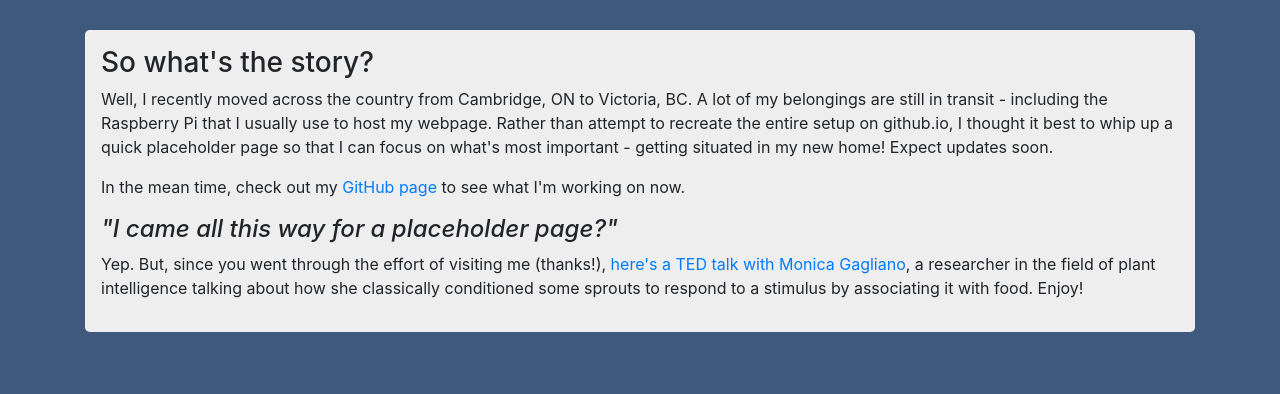
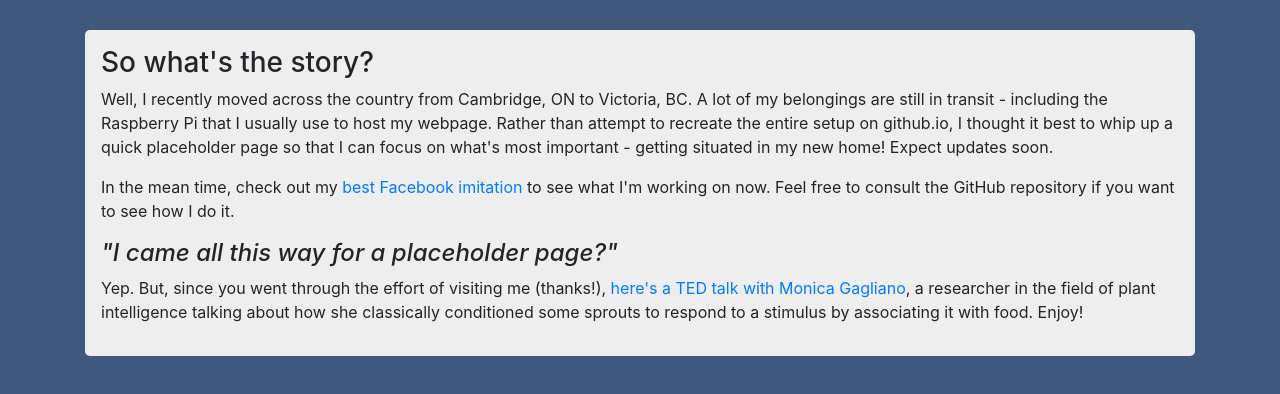
Before and after one commit to ZenenTreadwell/zenentreadwell.github.io, a plain HTML site: page index.html in a window 1280 px wide. Shown: the part 378-772 px from the top of the page. Drawn offline with nearby package versions, Linux system fonts and the light colour scheme.

Commit message:
Redirected to Freebook

```diff
--- a/index.html
+++ b/index.html
@@ -31,8 +31,8 @@
               the Raspberry Pi that I usually use to host my webpage. Rather than attempt to recreate the entire setup on  github.io, I thought it
               best to whip up a quick placeholder page so that I can focus on what's most important - getting situated in my new home! Expect updates
               soon.</p>
-              <p>In the mean time, check out my <a href="https://github.com/ZenenTreadwell/">GitHub page</a> to see what I'm working on
-              now.</p>
+              <p>In the mean time, check out my <a href="https://zenentreadwell.github.io/Freebook">best Facebook imitation</a> to see what I'm working on
+              now. Feel free to consult the GitHub repository if you want to see how I do it.</p>
               <h4><i>"I came all this way for a placeholder page?"</i></h4>
               <p>Yep. But, since you went through the effort of visiting me (thanks!),  <a href="https://www.youtube.com/watch?v=90BUQoLu_Hg">here's a
               TED talk with Monica Gagliano</a>, a researcher in the field of plant intelligence talking about how she classically conditioned some sprouts
```
